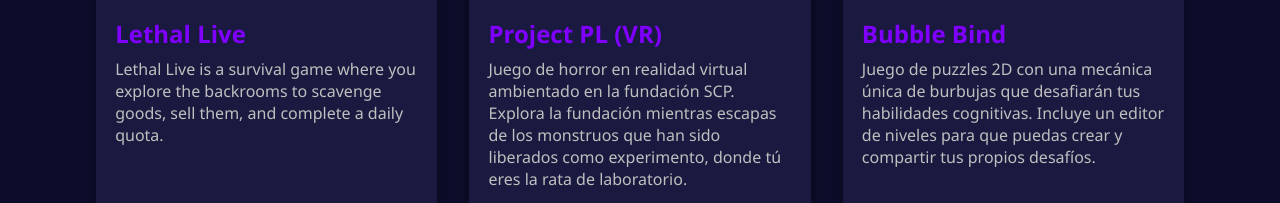
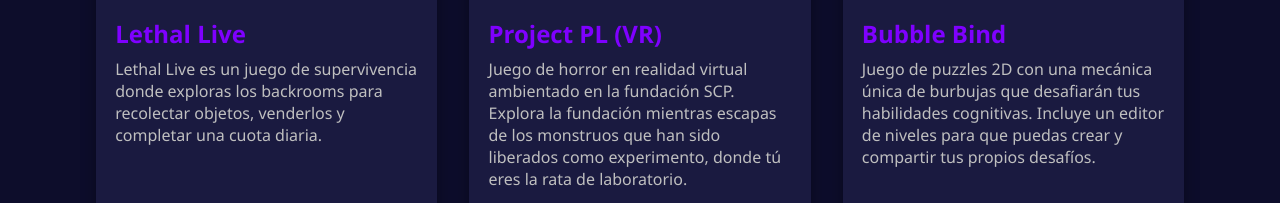
Before and after one commit to AstroSepuStudio/Joaquin-Sepulveda-Portafolio, a plain HTML site: page index.html in a window 1280 px wide. Shown: the part 1987-2190 px from the top of the page. Drawn offline with Linux system fonts and the light colour scheme.

Commit message:
Español

```diff
--- a/index.html
+++ b/index.html
@@ -95,7 +95,7 @@
             <div class="info">
               <h3>Lethal Live</h3>
               <p>
-                Lethal Live is a survival game where you explore the backrooms to scavenge goods, sell them, and complete a daily quota.
+                Lethal Live es un juego de supervivencia donde exploras los backrooms para recolectar objetos, venderlos y completar una cuota diaria.
               </p>
 
               <div class="project-links">
```
